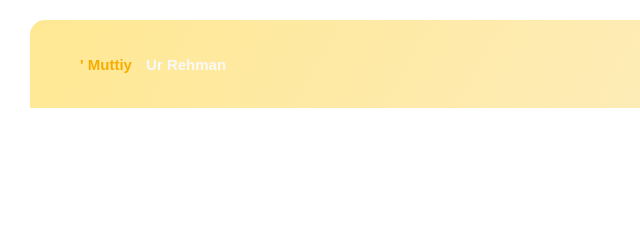
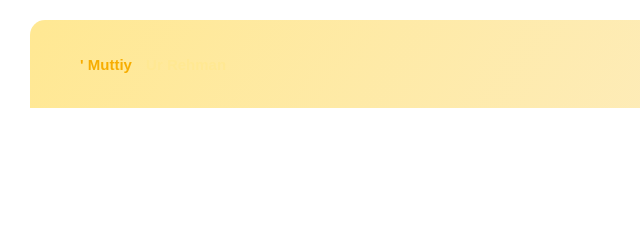
Before and after one commit to MuttiyUrRehman/portfolio, a plain HTML site: page index.html in a window 1280 px wide. Shown: the top 240 px of the page, 0-640 px from the left. Drawn offline with Linux system fonts and the light colour scheme.

Commit message:
chenge:logocolor

```diff
--- a/style.css
+++ b/style.css
@@ -29,7 +29,7 @@ body {
 }
 
 .logo span {
-  color: #f9f9f9 ;
+  color: #ffe893 ;
 }
 .nav-links {
   display: flex;
```
